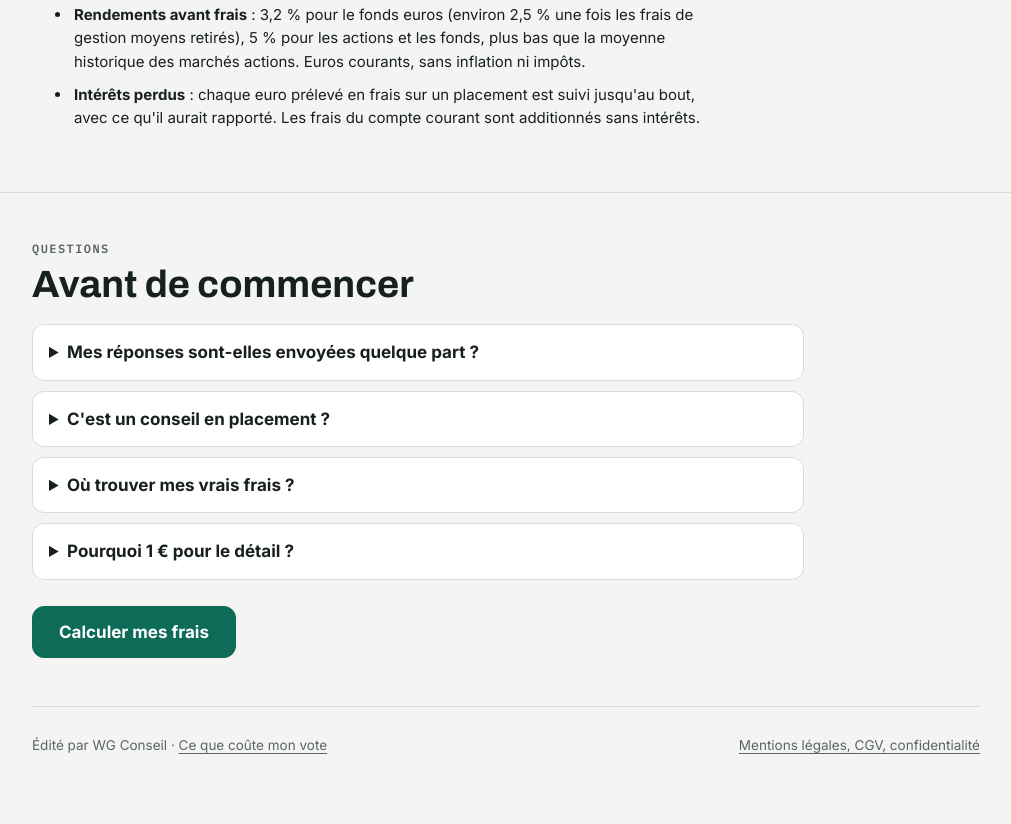
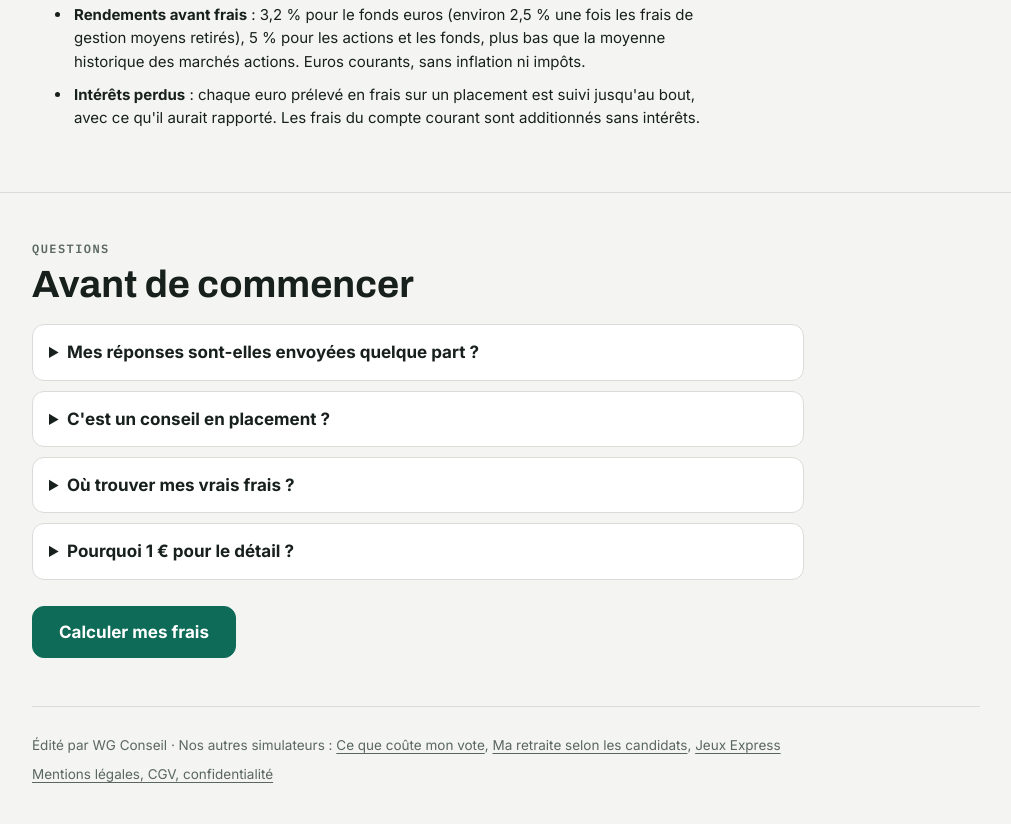
Before and after one commit to wggaming/frais, a plain HTML site: page index.html in a window 1280 px wide. Shown: the part 1739-2563 px from the top of the page, without its empty margins (134-1145 px from the left). Before the commit the page ends 2535 px from the top, so only its background shows below. Drawn offline with Linux system fonts and the light colour scheme.

Commit message:
Liens vers les autres simulateurs (vote, retraite, jeux) (#3)
Claude-Session: https://claude.ai/code/session_01HTg6kYMXN42zJhDYtaVSB4

Co-authored-by: Claude <noreply@anthropic.com>

```diff
--- a/index.html
+++ b/index.html
@@ -204,7 +204,7 @@ footer a{color:var(--muted)}
   <div class="cta"><a class="btn primary" href="simulateur.html">Calculer mes frais</a></div>
 </div></section>
 
-<div class="wrap"><footer><span>Édité par WG Conseil · <a href="https://vote.wagramconseil.fr/">Ce que coûte mon vote</a></span><a href="legal.html">Mentions légales, CGV, confidentialité</a></footer></div>
+<div class="wrap"><footer><span>Édité par WG Conseil · Nos autres simulateurs : <a href="https://vote.wagramconseil.fr/">Ce que coûte mon vote</a>, <a href="https://vote.wagramconseil.fr/retraite.html">Ma retraite selon les candidats</a>, <a href="https://jeux.wagramconseil.fr/">Jeux Express</a></span><a href="legal.html">Mentions légales, CGV, confidentialité</a></footer></div>
 <script src="stats.js"></script>
 <script>
 document.getElementById('go').addEventListener('click',function(){try{if(window.track)track('frais-accueil-clic')}catch(e){}});
```
Also changed, not shown: simulateur.html (+2 -1 lines).
